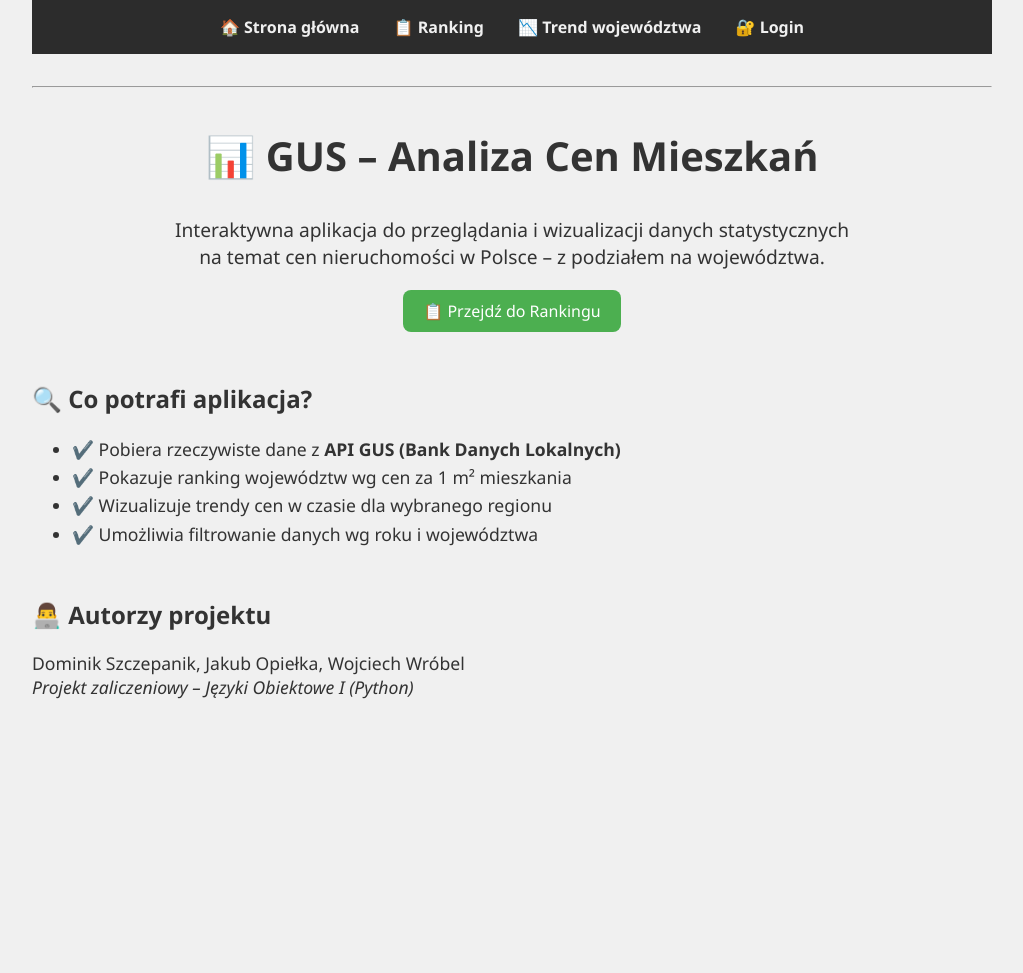
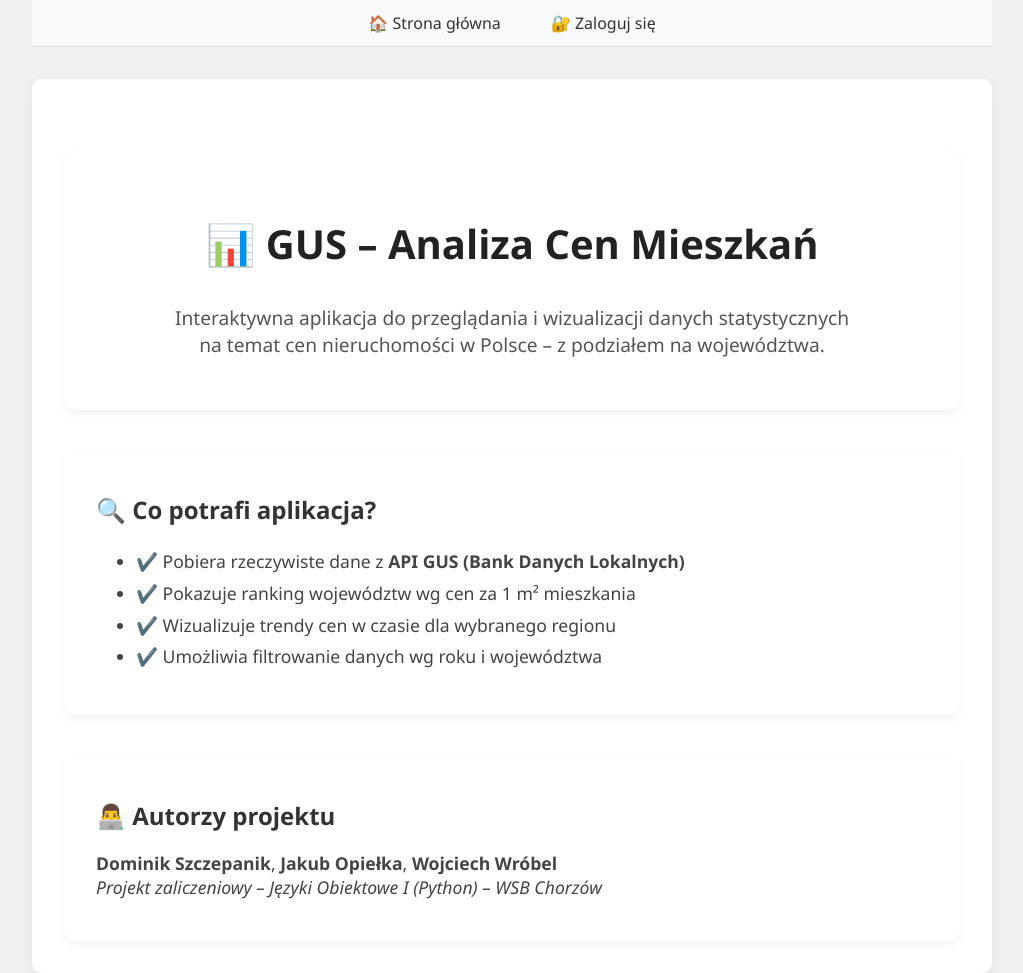
Before and after one commit to dominik24356/python-wsb-project-magisterka, a Flask app: page / in a window 1280 px wide. Shown: the whole page, without its empty margins (128-1151 px from the left). Before the commit the page ends 699 px from the top, so only its background shows below. Run offline with Flask 3, Linux system fonts and the light colour scheme; some libraries are stand-ins or nearby versions.

Commit message:
final version v1

```diff
--- a/app.py
+++ b/app.py
@@ -1,5 +1,5 @@
 # 📦 Importy bibliotek
-from flask import Flask, render_template, request
+from flask import Flask, render_template, request, redirect, url_for, session
 import requests
 import pandas as pd
 import matplotlib
@@ -7,9 +7,14 @@
 import matplotlib.pyplot as plt
 import io
 import base64
+from functools import wraps
+from werkzeug.security import check_password_hash
+import sqlite3
+
 
 # 🔧 Inicjalizacja aplikacji Flask
 app = Flask(__name__)
+app.secret_key = "tajny_klucz"
 
 # 📌 Stałe globalne
 VARIABLE_ID = 633692  # ID zmiennej: średnia cena 1m² mieszkań
@@ -129,6 +134,23 @@
     plt.close()
     return base64.b64encode(obrazek.getvalue()).decode("utf-8")
 
+def sprawdz_uzytkownika(username, password):
+    conn = sqlite3.connect("users.db")
+    c = conn.cursor()
+    c.execute("SELECT password FROM users WHERE username = ?", (username,))
+    row = c.fetchone()
+    conn.close()
+    if row and check_password_hash(row[0], password):
+        return True
+    return False
+
+def login_required(f):
+    @wraps(f)
+    def wrapper(*args, **kwargs):
+        if "user" not in session:
+            return redirect(url_for("login"))
+        return f(*args, **kwargs)
+    return wrapper
 
 # 📍 Inicjalizacja mapy województw po zdefiniowaniu funkcji
 MAPA_WOJ = pobierz_wojewodztwa()
@@ -145,6 +167,7 @@
 
 # 📋 Ranking województw wg cen
 @app.route('/ranking', methods=["GET", "POST"])
+@login_required
 def ranking():
     wybrany_rok = request.form.get("rok", "2023")
     df = pobierz_dane_wojewodztwa(wybrany_rok)
@@ -153,6 +176,7 @@
 
 # 📉 Trend zmian cen 1m² w danym województwie
 @app.route("/trend", methods=["GET", "POST"])
+@login_required
 def trend():
     wykres = None
     blad = None
@@ -175,9 +199,24 @@
 
 
 # 🔐 Login – placeholder
-@app.route('/login')
+@app.route('/login', methods=["GET", "POST"])
 def login():
-    return render_template("login.html")
+    blad = None
+    if request.method == "POST":
+        username = request.form.get("username")
+        password = request.form.get("password")
+        if sprawdz_uzytkownika(username, password):
+            session["user"] = username
+            return redirect(url_for("ranking"))
+        else:
+            blad = "Nieprawidłowy login lub hasło"
+    return render_template("login.html", blad=blad)
+
+@app.route("/logout")
+def logout():
+    session.pop("user", None)
+    return redirect(url_for("home"))
+
 
 
 # ▶️ Uruchomienie aplikacji
--- a/requirements.txt
+++ b/requirements.txt
@@ -0,0 +1,5 @@
+flask
+pandas
+matplotlib
+requests
+werkzeug
--- a/templates/base.html
+++ b/templates/base.html
@@ -2,17 +2,75 @@
 <html lang="pl">
 <head>
     <meta charset="UTF-8">
+    <meta name="viewport" content="width=device-width, initial-scale=1.0">
+    <link rel="stylesheet" href="https://cdn.datatables.net/1.13.6/css/jquery.dataTables.min.css">
+    <script src="https://code.jquery.com/jquery-3.7.0.min.js"></script>
+    <script src="https://cdn.datatables.net/1.13.6/js/jquery.dataTables.min.js"></script>
+    <title>{% block title %}Aplikacja GUS{% endblock %}</title>
     <link rel="stylesheet" href="{{ url_for('static', filename='css/style.css') }}">
-    <title>{% block title %}Aplikacja GUS{% endblock %}</title>
+    <style>
+        header {
+            background: #2c2c2c;
+            color: white;
+            padding: 1rem 2rem;
+            text-align: center;
+            font-size: 1.5rem;
+        }
+
+        nav {
+            background-color: #f8f9fa;
+            padding: 0.75rem 1rem;
+            display: flex;
+            justify-content: center;
+            flex-wrap: wrap;
+            gap: 20px;
+            border-bottom: 1px solid #ddd;
+        }
+
+        nav a {
+            color: #333;
+            text-decoration: none;
+            font-weight: 500;
+            transition: color 0.2s ease;
+        }
+
+        nav a:hover {
+            color: #007BFF;
+            text-decoration: underline;
+        }
+
+        main {
+            padding: 2rem;
+            background-color: #ffffff;
+            border-radius: 10px;
+            margin-top: 1.5rem;
+            box-shadow: 0 4px 12px rgba(0,0,0,0.05);
+        }
+    </style>
 </head>
 <body>
     <nav>
         <a href="/">🏠 Strona główna</a>
-        <a href="/ranking">📋 Ranking</a>
-        <a href="/trend">📉 Trend województwa</a>
-        <a href="/login">🔐 Login</a>
+        {% if session.get('user') %}
+            <a href="/ranking">📋 Ranking</a>
+            <a href="/trend">📉 Trend województwa</a>
+            <a href="/logout">🚪 Wyloguj ({{ session['user'] }})</a>
+        {% else %}
+            <a href="/login">🔐 Zaloguj się</a>
+        {% endif %}
     </nav>
-    <hr>
-    {% block content %}{% endblock %}
+
+    <main>
+        {% block content %}{% endblock %}
+    </main>
+    <script>
+    document.addEventListener("DOMContentLoaded", function() {
+        const tabela = document.querySelector("table");
+        if (tabela) {
+            tabela.setAttribute("id", "rankingTable");
+            new DataTable('#rankingTable');
+        }
+    });
+    </script>
 </body>
 </html>
--- a/templates/index.html
+++ b/templates/index.html
@@ -3,23 +3,17 @@
 {% block title %}Strona Główna{% endblock %}
 
 {% block content %}
-    <section style="text-align: center; margin-top: 40px;">
-        <h1 style="font-size: 2.5rem;">📊 GUS – Analiza Cen Mieszkań</h1>
-        <p style="font-size: 1.2rem; margin-top: 10px;">
+    <section style="text-align: center; margin-top: 40px; padding: 2rem; background: #ffffff; border-radius: 12px; box-shadow: 0 4px 10px rgba(0,0,0,0.05);">
+        <h1 style="font-size: 2.5rem; color: #222;">📊 GUS – Analiza Cen Mieszkań</h1>
+        <p style="font-size: 1.2rem; margin-top: 10px; color: #555;">
             Interaktywna aplikacja do przeglądania i wizualizacji danych statystycznych<br>
             na temat cen nieruchomości w Polsce – z podziałem na województwa.
         </p>
-
-        <div style="margin-top: 30px;">
-            <a href="/ranking" class="button" style="padding: 10px 20px; font-size: 1rem; text-decoration: none; background-color: #4CAF50; color: white; border-radius: 8px;">
-                📋 Przejdź do Rankingu
-            </a>
-        </div>
     </section>
 
-    <section style="margin-top: 60px;">
+    <section style="margin-top: 40px; background: #ffffff; padding: 1.5rem 2rem; border-radius: 12px; box-shadow: 0 4px 10px rgba(0,0,0,0.05);">
         <h2>🔍 Co potrafi aplikacja?</h2>
-        <ul style="font-size: 1.1rem; line-height: 1.6;">
+        <ul style="font-size: 1.1rem; line-height: 1.8; color: #444;">
             <li>✔️ Pobiera rzeczywiste dane z <strong>API GUS (Bank Danych Lokalnych)</strong></li>
             <li>✔️ Pokazuje ranking województw wg cen za 1 m² mieszkania</li>
             <li>✔️ Wizualizuje trendy cen w czasie dla wybranego regionu</li>
@@ -27,11 +21,11 @@
         </ul>
     </section>
 
-    <section style="margin-top: 50px;">
+    <section style="margin-top: 40px; background: #ffffff; padding: 1.5rem 2rem; border-radius: 12px; box-shadow: 0 4px 10px rgba(0,0,0,0.05);">
         <h2>👨‍💻 Autorzy projektu</h2>
-        <p style="font-size: 1.1rem;">
-            Dominik Szczepanik, Jakub Opiełka, Wojciech Wróbel<br>
-            <em>Projekt zaliczeniowy – Języki Obiektowe I (Python)</em>
+        <p style="font-size: 1.1rem; color: #444;">
+            <strong>Dominik Szczepanik</strong>, <strong>Jakub Opiełka</strong>, <strong>Wojciech Wróbel</strong><br>
+            <em>Projekt zaliczeniowy – Języki Obiektowe I (Python) – WSB Chorzów</em>
         </p>
     </section>
 {% endblock %}
```
Also changed, not shown: init_db.py (added, +33 -0 lines), templates/login.html (+24 -2 lines), users.db (added).
